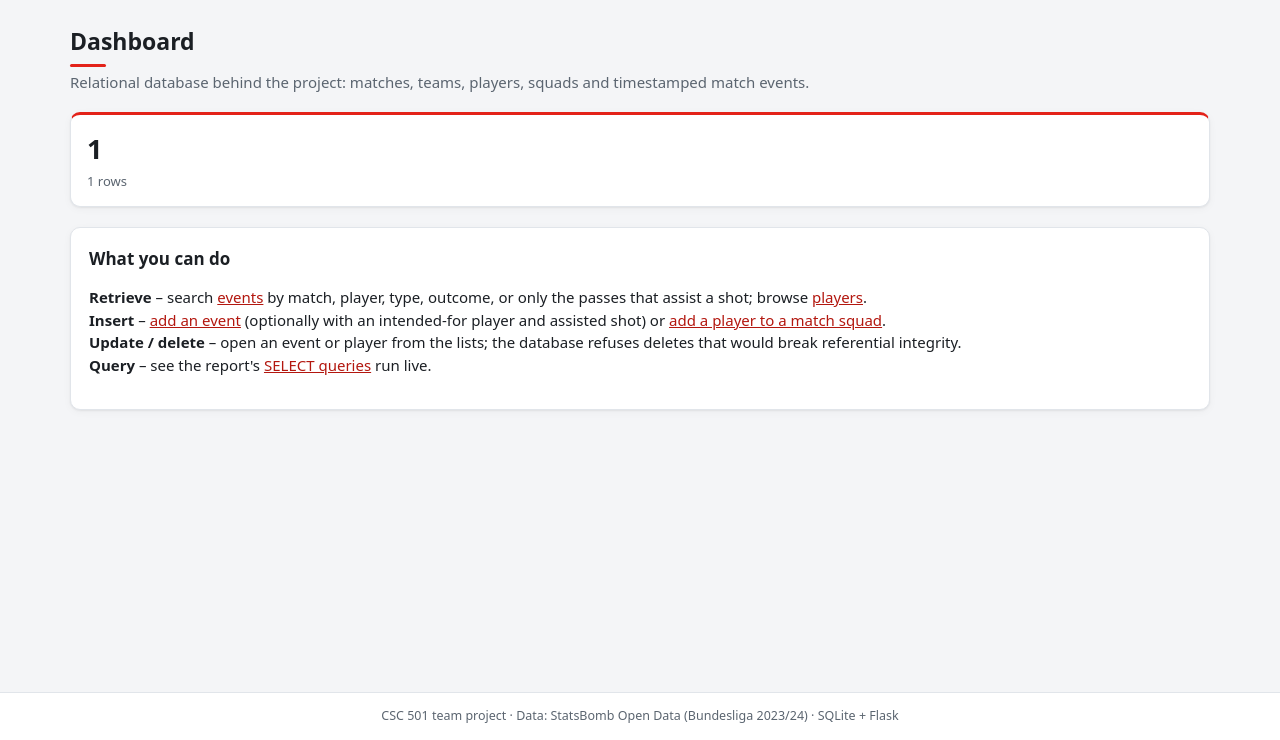
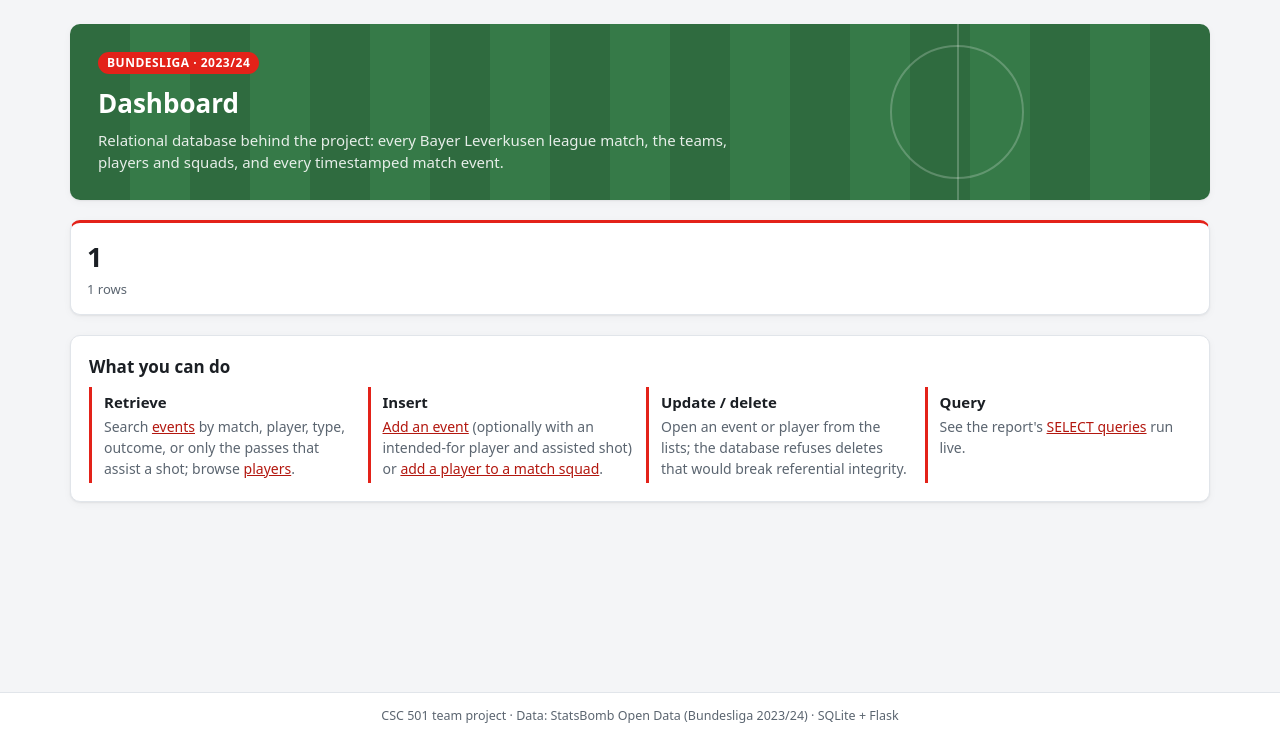
Before and after one commit to MeetShah9/CSC-501-Team-Project, a Flask app: template Project Implementation/src/ui/templates/index.html in a window 1280 px wide. Shown: the part 60-800 px from the top of the page. Run offline with Flask 3, Linux system fonts and the light colour scheme; the template is opened without the code that fills it: most values are stand-ins (such as "Sample title", 1, 10 or a date in 2020).

Commit message:
Enhance dashboard layout and action descriptions
Updated the dashboard section to provide a more detailed description of the relational database and restructured the actions for better clarity.

```diff
--- a/Project Implementation/src/ui/templates/index.html
+++ b/Project Implementation/src/ui/templates/index.html
@@ -1,9 +1,10 @@
 {% extends "base.html" %}{% block body %}
-<h1>Dashboard</h1><p class="sub">Relational database behind the project: matches, teams, players, squads and timestamped match events.</p>
+<section class="pitch"><span class="season">Bundesliga · 2023/24</span><h1>Dashboard</h1><p>Relational database behind the project: every Bayer Leverkusen league match, the teams, players and squads, and every timestamped match event.</p></section>
 <div class="grid">{% for k, v in counts.items() %}<div class="stat"><b>{{ "{:,}".format(v) }}</b><span>{{ k }} rows</span></div>{% endfor %}</div>
-<div class="card" style="margin-top:20px"><h2 style="margin-top:0">What you can do</h2>
-<p><b>Retrieve</b> – search <a href="{{ url_for('events') }}">events</a> by match, player, type, outcome, or only the passes that assist a shot; browse <a href="{{ url_for('players') }}">players</a>.<br>
-<b>Insert</b> – <a href="{{ url_for('event_new') }}">add an event</a> (optionally with an intended-for player and assisted shot) or <a href="{{ url_for('player_new') }}">add a player to a match squad</a>.<br>
-<b>Update / delete</b> – open an event or player from the lists; the database refuses deletes that would break referential integrity.<br>
-<b>Query</b> – see the report's <a href="{{ url_for('queries_page') }}">SELECT queries</a> run live.</p></div>
+<div class="card" style="margin-top:20px"><h2 style="margin-top:0">What you can do</h2><div class="actions">
+<div class="action"><b>Retrieve</b><p>Search <a href="{{ url_for('events') }}">events</a> by match, player, type, outcome, or only the passes that assist a shot; browse <a href="{{ url_for('players') }}">players</a>.</p></div>
+<div class="action"><b>Insert</b><p><a href="{{ url_for('event_new') }}">Add an event</a> (optionally with an intended-for player and assisted shot) or <a href="{{ url_for('player_new') }}">add a player to a match squad</a>.</p></div>
+<div class="action"><b>Update / delete</b><p>Open an event or player from the lists; the database refuses deletes that would break referential integrity.</p></div>
+<div class="action"><b>Query</b><p>See the report's <a href="{{ url_for('queries_page') }}">SELECT queries</a> run live.</p></div>
+</div></div>
 {% endblock %}
```
